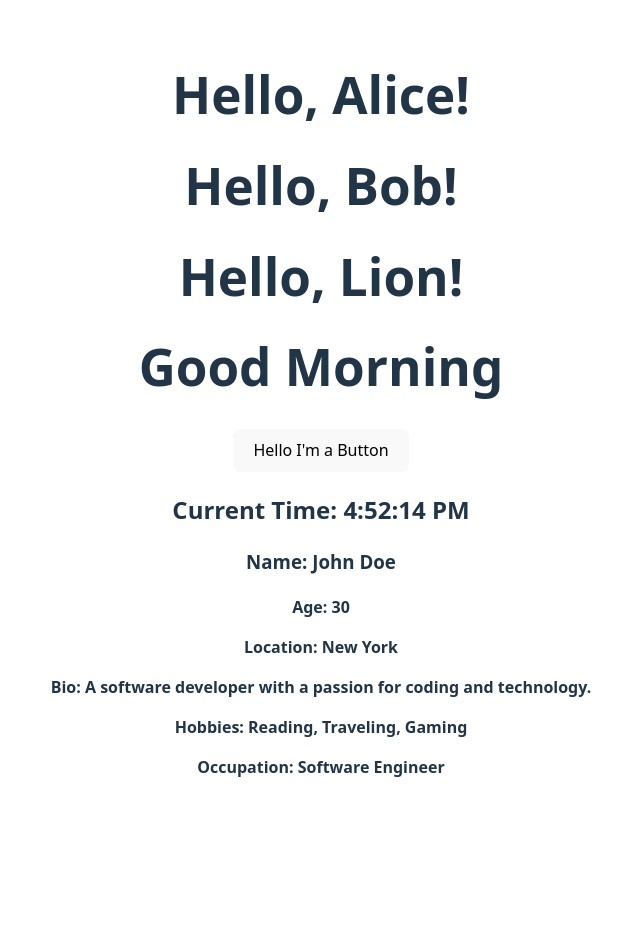
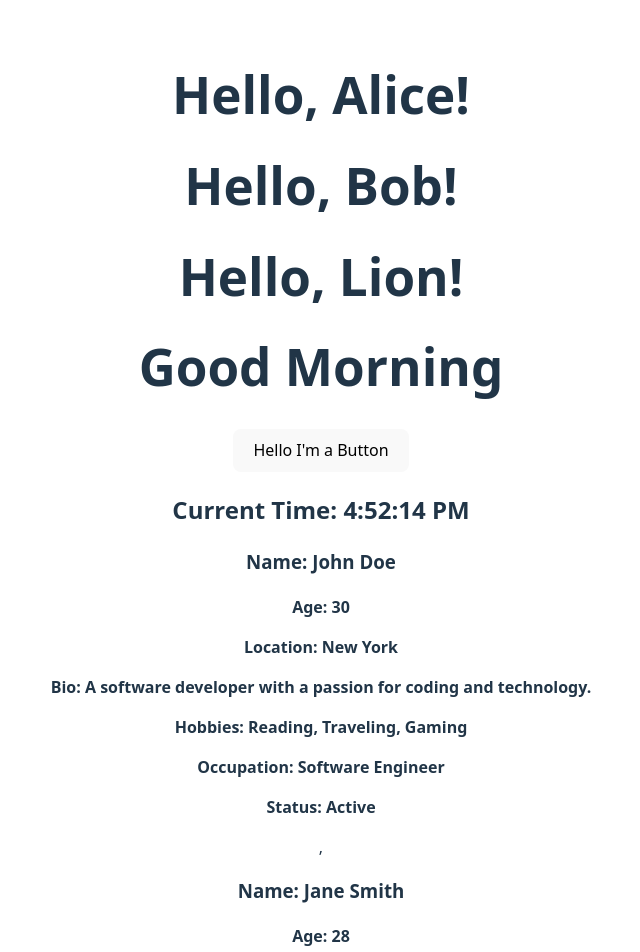
Before and after one commit to NayamulNirob/React_Related, a React (Vite) app in the folder vite-react/: page / in a window 1280 px wide. Shown: the top 952 px of the page, without its empty margins (319-959 px from the left). Before the commit the page ends 827 px from the top, so only its background shows below. Built offline with nearby package versions, Linux system fonts and the light colour scheme.

Commit message:
feat: add status display to ProfileCard component and integrate multiple instances in App

```diff
--- a/vite-react/src/App.jsx
+++ b/vite-react/src/App.jsx
@@ -29,6 +29,17 @@ function App() {
       bio="A software developer with a passion for coding and technology."
       hobbies={["Reading", "Traveling", "Gaming"]}
       occupation="Software Engineer"
+      isMember={true}
+      />,
+
+      <ProfileCard
+      name="Jane Smith"
+      age={28}
+      location="San Francisco"
+      bio="A creative designer who loves art and innovation."
+      hobbies={["Painting", "Photography", "Hiking"]}
+      occupation="Graphic Designer"
+      isMember={false}
       />
     </div>
   );
--- a/vite-react/src/components/ProfileCard.jsx
+++ b/vite-react/src/components/ProfileCard.jsx
@@ -8,6 +8,7 @@ function ProfileCard(props){
         <p><b>Bio: {props.bio}</b></p>
         <p><b>Hobbies: {props.hobbies.join(', ')}</b></p>
         <p><b>Occupation: {props.occupation}</b></p>
+        <p><b>Status: {props.isMember? "Active":"Guest"}</b></p>
     </div>
 
     );
```
